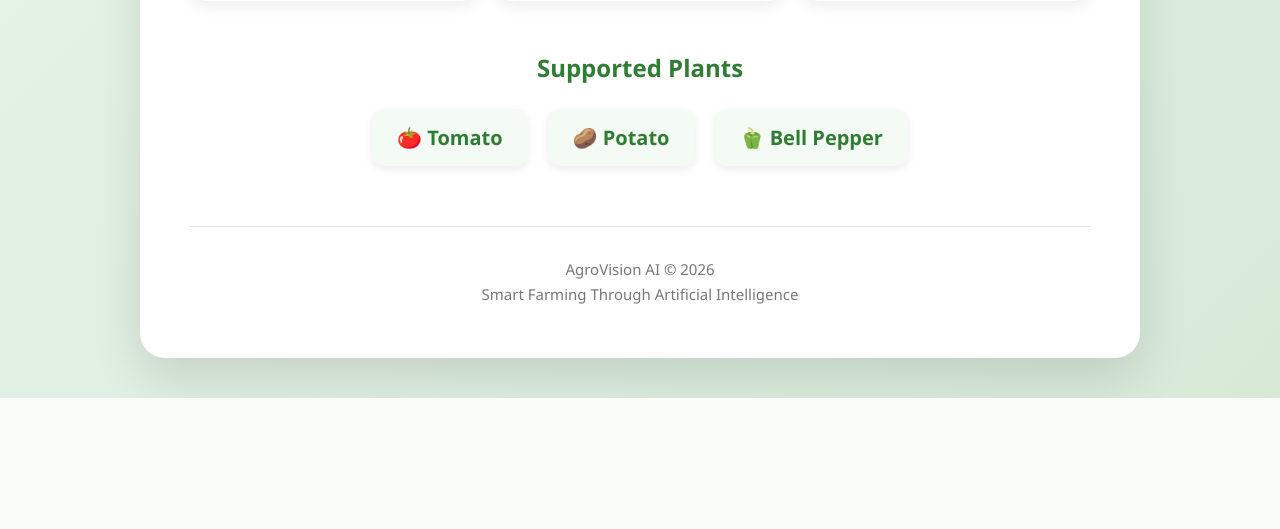
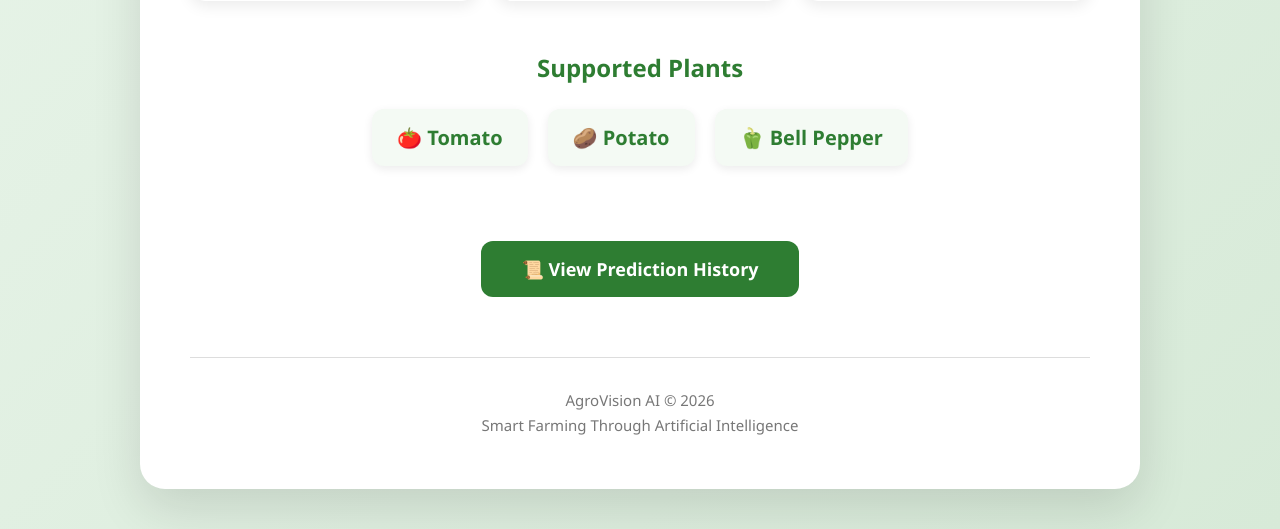
Before and after one commit to K100-SKETCH/AgroVision-AI, a Flask app: page / in a window 1280 px wide. Shown: the part 1050-1579 px from the top of the page. Before the commit the page ends 1448 px from the top, so only its background shows below. Run offline with Flask 3, Linux system fonts and the light colour scheme.

Commit message:
Update index.html

```diff
--- a/templates/index.html
+++ b/templates/index.html
@@ -168,6 +168,21 @@
 
     </div>
 
+    <div style="margin-top:50px;">
+
+    <a href="/history"
+       class="analyze-btn"
+       style="
+       text-decoration:none;
+       display:inline-block;
+       ">
+
+       📜 View Prediction History
+
+    </a>
+
+</div>
+
     <!-- FOOTER -->
 
     <div class="footer">
```
